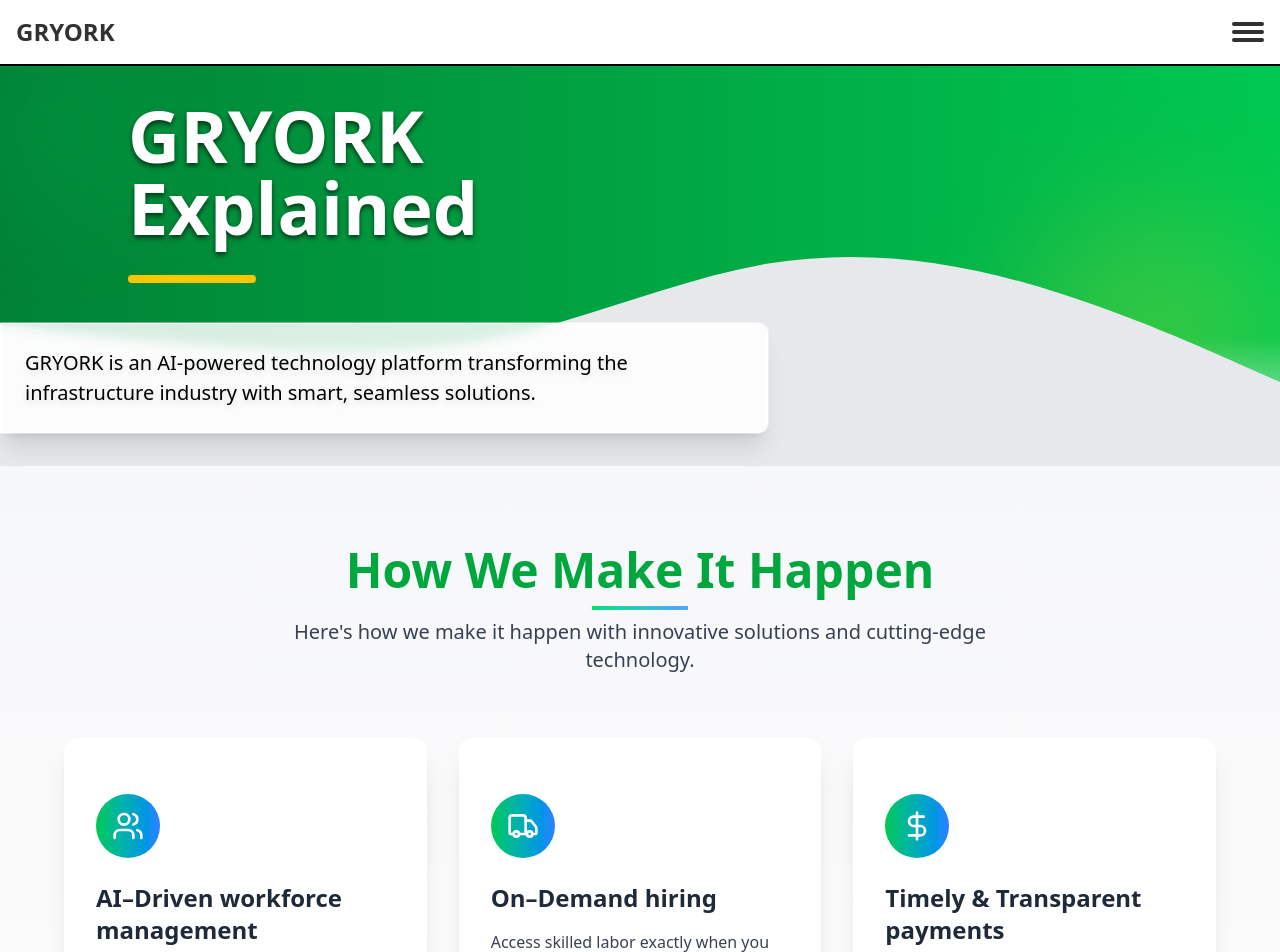
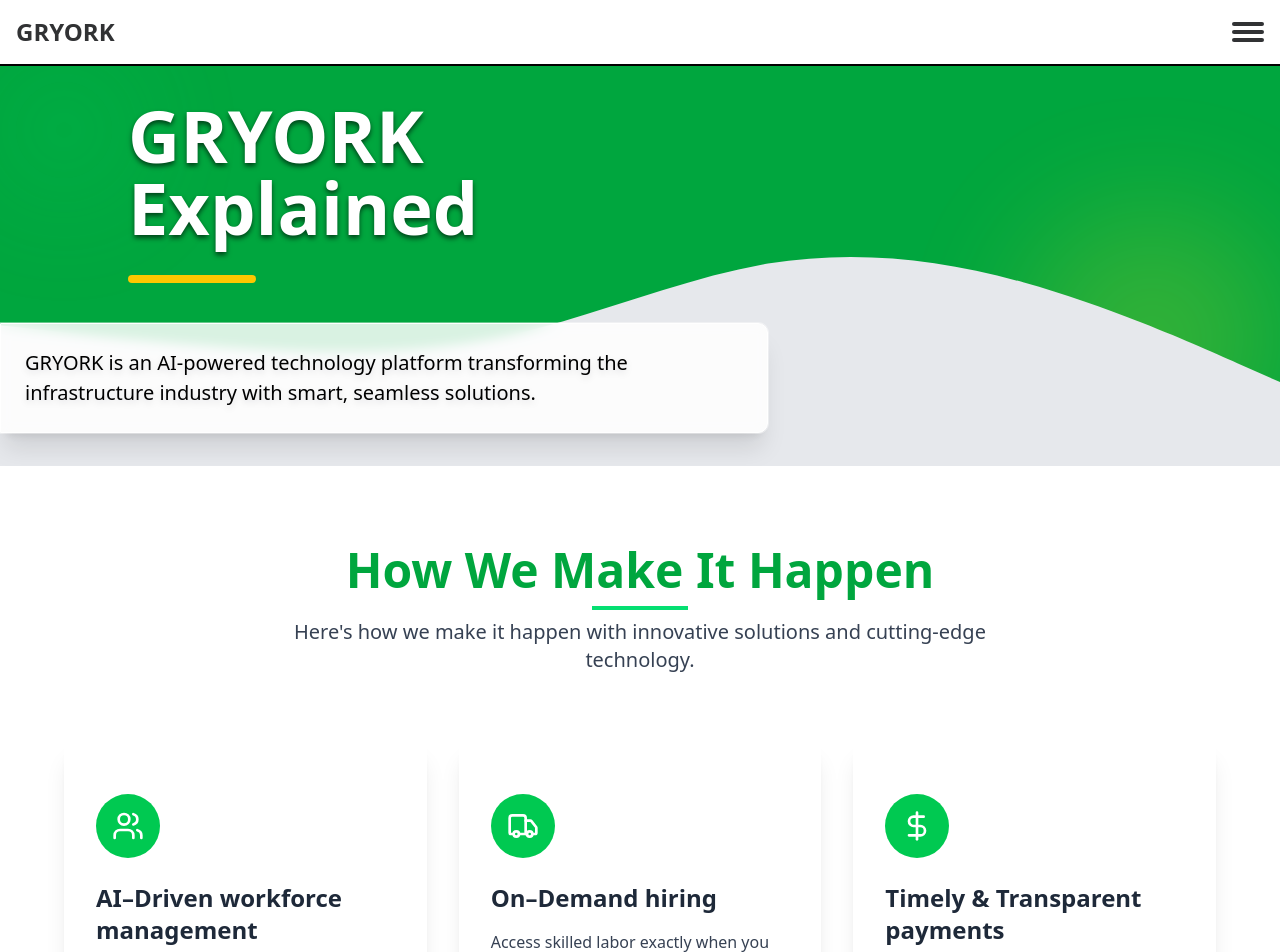
Before and after one commit to Nicky9319/Gryork_Frontend, a React (Vite) app: page /gryork-explained in a window 1280 px wide. Shown: the top 952 px of the page. Built offline with nearby package versions, Linux system fonts and the light colour scheme.

Commit message:
Refactor GryorkExplanation component styles for improved visual consistency; update background colors and remove gradient effects.

```diff
--- a/src/Views/MoreInfo/gryorkExplained.jsx
+++ b/src/Views/MoreInfo/gryorkExplained.jsx
@@ -82,9 +82,9 @@
   };
 
   return (
-    <div className="w-full bg-gradient-to-b from-gray-100 to-white overflow-hidden">
+    <div className="w-full bg-white overflow-hidden">
       {/* Hero Section */}
-      <div className="relative w-full h-[50vh] bg-gradient-to-r from-green-700 to-green-500 overflow-hidden">
+      <div className="relative w-full h-[50vh] bg-green-600 overflow-hidden">
         {/* <div className="absolute inset-0 bg-[url('https://images.unsplash.com/photo-1589939705384-5185137a7f0f')] bg-cover bg-center opacity-20"></div> */}
         <div className="absolute inset-0 bg-pattern bg-cover bg-center opacity-20"></div>
 
@@ -138,9 +138,9 @@
 
 
         {/* Semi-transparent overlay for text readability extending below the wave */}
-        <div className="absolute left-0 right-0 bottom-0 h-32 bg-gradient-to-b from-transparent to-gray-100 opacity-90"></div>
+        <div className="absolute left-0 right-0 botto</div>m-0 h-32 bg-gradient-to-b from-transparent to-gray-100 opacity-90"></div>
 
-        {/* Wave on top of semi-transparent overlay */}
+        {/* Wave on top of semi-transparent overlay </svg>*/}
         <div className="absolute bottom-0 left-0 w-full" style={{ transform: 'translateY(1px)' }}>
           <svg xmlns="http://www.w3.org/2000/svg" viewBox="0 0 1440 320" className="w-full h-auto" preserveAspectRatio="none">
             <path fill={isDesktop ? "#E6E8EC" : "#f3f4f6"} fillOpacity="1" d="M0,160L48,165.3C96,171,192,181,288,186.7C384,192,480,192,576,170.7C672,149,768,107,864,90.7C960,75,1056,85,1152,112C1248,139,1344,181,1392,202.7L1440,224L1440,320L1392,320C1344,320,1248,320,1152,320C1056,320,960,320,864,320C768,320,672,320,576,320C480,320,384,320,288,320C192,320,96,320,48,320L0,320Z"></path>
@@ -158,7 +158,7 @@
         >
           <h2 className="text-3xl md:text-5xl font-bold mb-6 relative inline-block">
             <span className="text-green-600">How We Make It Happen</span>
-            <div className="absolute -bottom-4 left-1/2 transform -translate-x-1/2 w-24 h-1 bg-gradient-to-r from-green-400 to-blue-400"></div>
+            <div className="absolute -bottom-4 left-1/2 transform -translate-x-1/2 w-24 h-1 bg-green-400"></div>
           </h2>
           <p className="text-xl text-gray-700 max-w-3xl mx-auto">
             Here's how we make it happen with innovative solutions and cutting-edge technology.
@@ -180,7 +180,7 @@
               <div className="absolute inset-0 rounded-2xl bg-gradient-to-r from-green-400 to-blue-400 blur-sm group-hover:blur opacity-0 group-hover:opacity-70 transition-all duration-300"></div>
               <Card className="shadow-xl relative bg-white rounded-xl overflow-hidden border-0 h-full">
                 <CardContent className="p-8">
-                  <div className="bg-gradient-to-r from-green-500 to-blue-500 w-16 h-16 rounded-full flex items-center justify-center mb-6">
+                  <div className="bg-green-500 w-16 h-16 rounded-full flex items-center justify-center mb-6">
                     {React.cloneElement(feature.icon, { className: "w-8 h-8 text-white" })}
                   </div>
                   <h3 className="text-2xl font-bold text-gray-800 mb-4">{feature.title}</h3>
```
